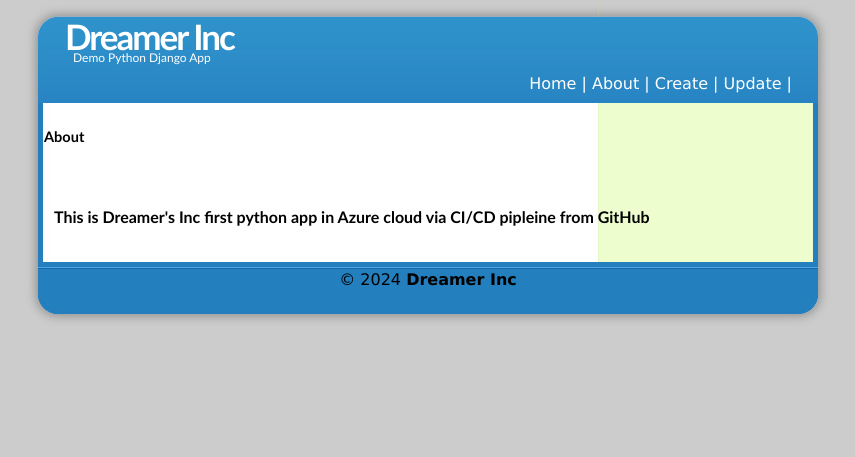
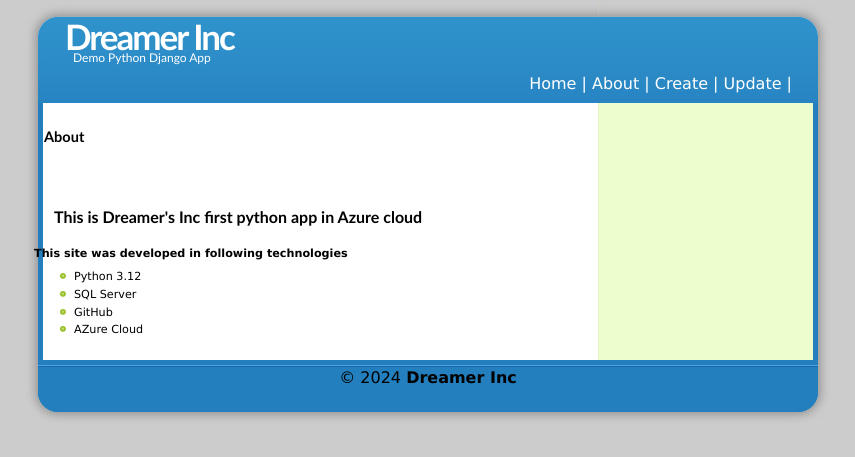
Before and after one commit to learndotnet78/DemoAZPython, a Flask app: page /about in a window 1280 px wide. Shown: the top 457 px of the page, without its empty margins (212-1067 px from the left). Run offline with Flask 3, Linux system fonts and the light colour scheme.

Commit message:
Changes related to about file

```diff
--- a/templates/about.html
+++ b/templates/about.html
@@ -6,6 +6,13 @@
 
 {% block body %}
 <h3>
-    <p>This is Dreamer's Inc first python app in Azure cloud via CI/CD pipleine from GitHub</p>
+    <p>This is Dreamer's Inc first python app in Azure cloud</p>
+    <h4>This site was developed in following technologies</h4>
+    <ul>
+        <li>Python 3.12</li>
+        <li>SQL Server</li>
+        <li>GitHub</li>
+        <li>AZure Cloud</li>
+    </ul>
 </h3>
 {% endblock body %}
```
